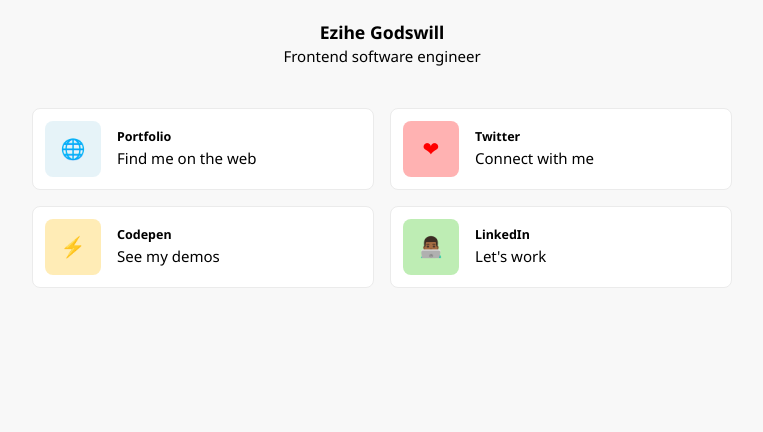
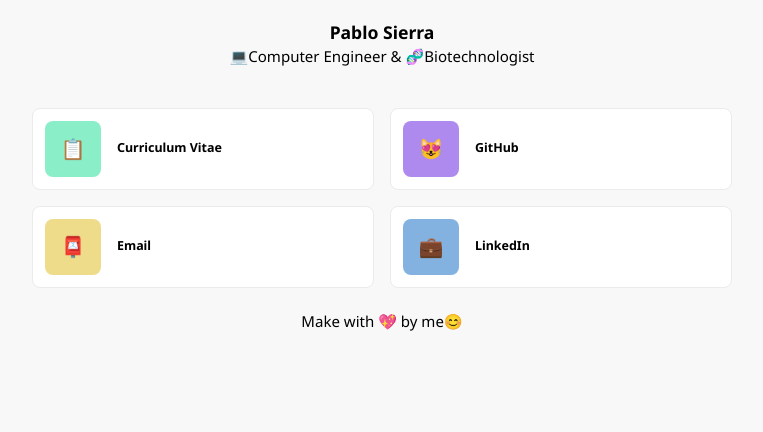
Before and after one commit to pablosierrafernandez/pablosierrafernandez, a plain HTML site: page index.html in a window 1280 px wide. Shown: the part 263-695 px from the top of the page, without its empty margins (258-1021 px from the left). Drawn offline with Linux system fonts and the light colour scheme; files that its build step writes are made by us from their sources.

Commit message:
Update index.html

```diff
--- a/index.html
+++ b/index.html
@@ -2,8 +2,8 @@
 <html lang="en" >
 <head>
   <meta charset="UTF-8">
-  <title>CodePen - Custom link tree ✨</title>
-  <link rel="stylesheet" href="./style.css">
+  <title>Pablo Sierra 🦖</title>
+  <link rel="stylesheet" href="./css/style.css">
 
 </head>
 <body>
@@ -11,57 +11,57 @@
 <main>
   <header>
     <img src="https://res.cloudinary.com/bobby20/image/upload/v1645577140/display_photo_kazcfh.png" alt="Linktree photo" />
-    <h3>Ezihe Godswill</h3>
-    <span>Frontend software engineer</span>
+    <h3>Pablo Sierra</h3>
+    <span>💻Computer Engineer & 🧬Biotechnologist</span>
   </header>
   <nav class="linktree-nav">
     <ul>
       <li>
-        <a href="#">
+        <a href="./cv/cv_PabloSierra.pdf" target="_blank">
           <div class="linktree-box">
-            <div class="icon-box" style="--color: 195, 53%, 79%">🌐</div>
+            <div class="icon-box" style="background:#16de9480">📋</div>
             <div>
-              <h5>Portfolio</h5>
-              <span>Find me on the web</span>
+              <h5>Curriculum Vitae</h5>
+
             </div>
           </div>
         </a>
       </li>
       <li>
-        <a href="#">
+        <a href="https://github.com/pablosierrafernandez" target="_blank">
           <div class="linktree-box">
-            <div class="icon-box" style="--color: 0, 100%, 50%">❤</div>
+            <div class="icon-box" style="background:#5f16de80">😻</div>
             <div>
-              <h5>Twitter</h5>
-              <span>Connect with me</span>
+              <h5>GitHub</h5>
             </div>
           </div>
         </a>
       </li>
       <li>
-        <a href="#">
+        <a href="mailto:pablosierr@hotmail.com?Subject=Interesado%20en%20tu%20perfil" target="_blank">
           <div class="linktree-box">
-            <div class="icon-box" style="--color: 44, 100%, 53%">⚡</div>
+            <div class="icon-box" style="background:#deba1680">📮</div>
             <div>
-              <h5>Codepen</h5>
-              <span>See my demos </span>
+              <h5>Email</h5>
+
             </div>
           </div>
         </a>
       </li>
       <li>
-        <a href="#">
-          <div class="linktree-box" style="--color: 110, 91%, 40%">
-            <div class="icon-box">👨🏾‍💻</div>
+        <a href="https://www.linkedin.com/in/pablo-sierra-fernandez/" target="_blank">
+          <div class="linktree-box" >
+            <div class="icon-box"style="background:#0a66c280">💼</div>
             <div>
               <h5>LinkedIn</h5>
-              <span>Let's work</span>
             </div>
           </div>
         </a>
       </li>
     </ul>
   </nav>
+  <br>
+  Make with 💖 by me😊
 </main>
 <!-- partial -->
 
```
